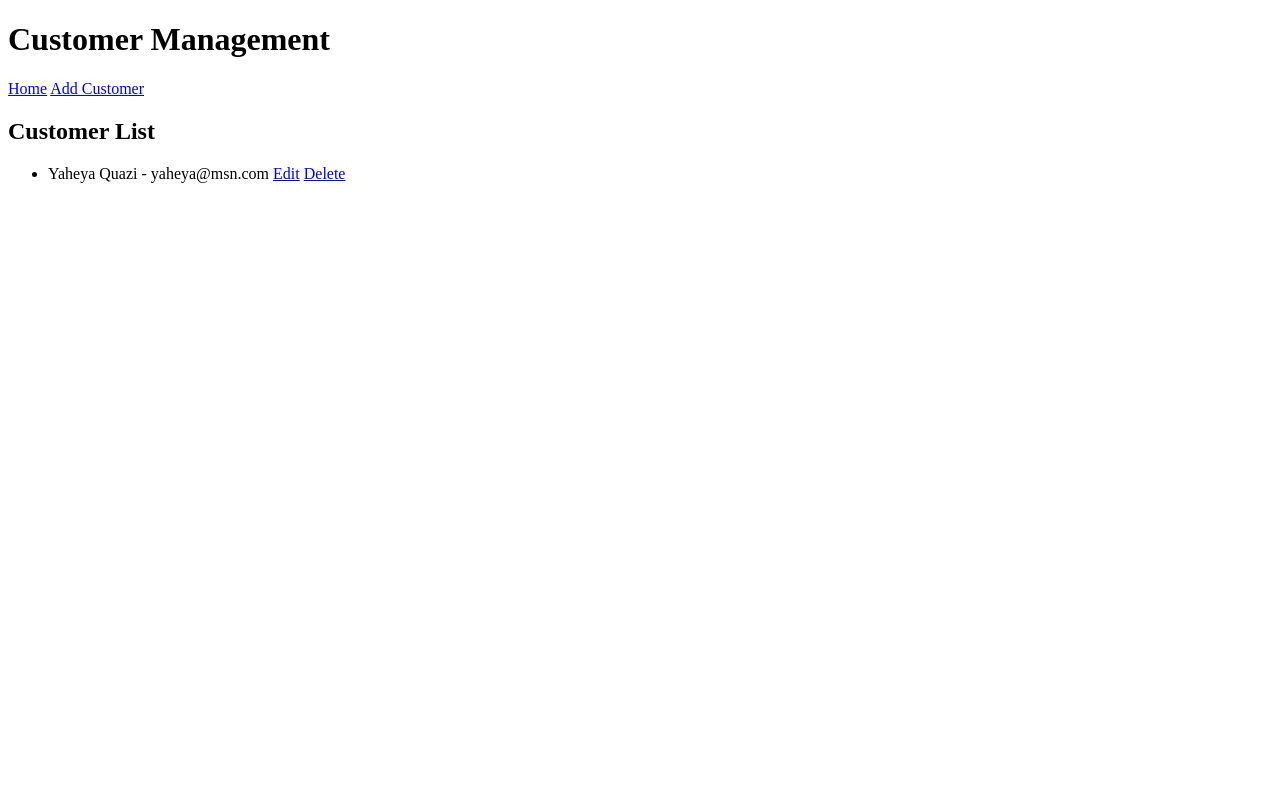
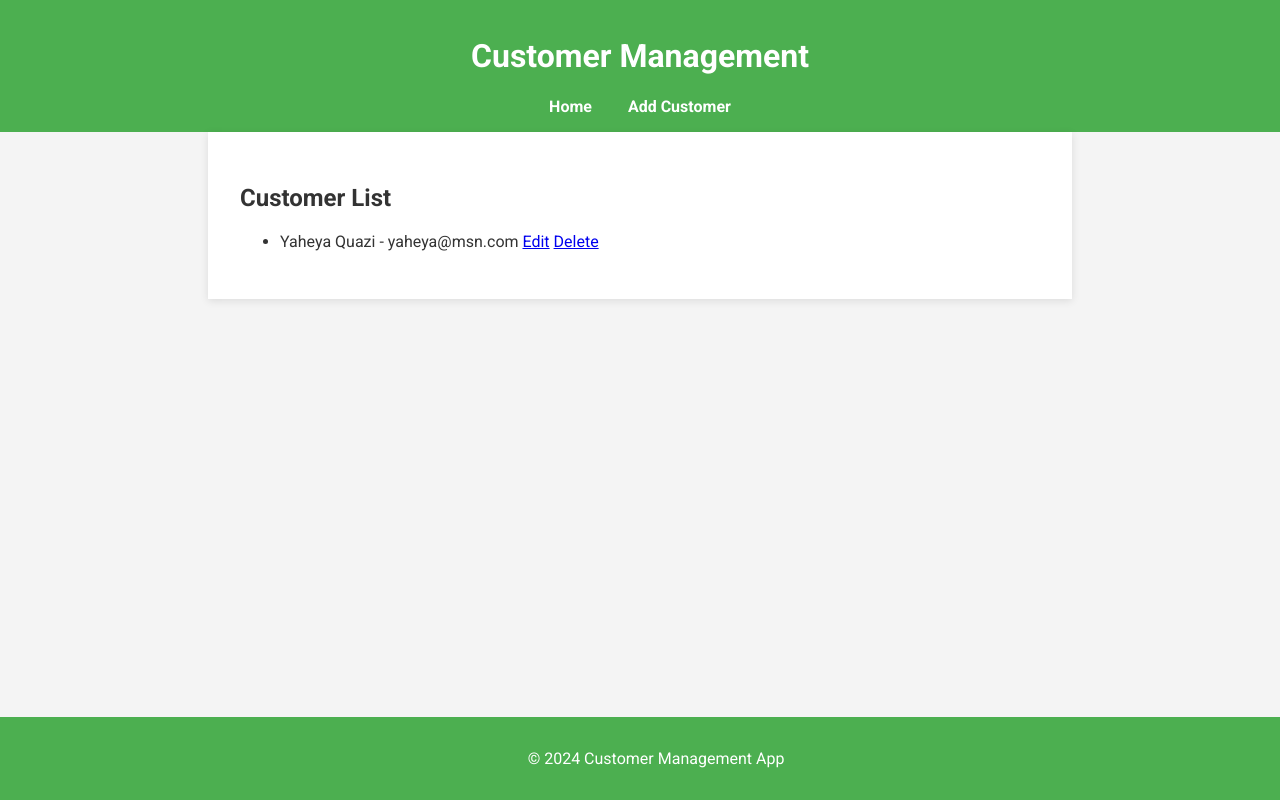
Before and after one commit to zaynabquazi/SQLite, a Flask app: page / in a window 1280 px wide. Run offline with Flask 3, Linux system fonts and the light colour scheme.

Commit message:
Modernize UI

```diff
--- a/flask_crud_app/templates/base.html
+++ b/flask_crud_app/templates/base.html
@@ -3,7 +3,67 @@
 <head>
     <meta charset="UTF-8">
     <meta name="viewport" content="width=device-width, initial-scale=1.0">
-    <title>Customer CRUD</title>
+    <title>Customer Management</title>
+    <link href="https://fonts.googleapis.com/css2?family=Roboto:wght@400;700&display=swap" rel="stylesheet">
+    <style>
+        body {
+            font-family: 'Roboto', sans-serif;
+            margin: 0;
+            padding: 0;
+            background-color: #f4f4f4;
+            color: #333;
+        }
+        header {
+            background-color: #4CAF50;
+            color: white;
+            padding: 1rem;
+            text-align: center;
+        }
+        nav a {
+            color: white;
+            margin: 0 1rem;
+            text-decoration: none;
+            font-weight: bold;
+        }
+        main {
+            padding: 2rem;
+            max-width: 800px;
+            margin: auto;
+            background: white;
+            box-shadow: 0 2px 8px rgba(0, 0, 0, 0.1);
+        }
+        footer {
+            background-color: #4CAF50;
+            color: white;
+            text-align: center;
+            padding: 1rem;
+            position: fixed;
+            width: 100%;
+            bottom: 0;
+        }
+        button {
+            background-color: #4CAF50;
+            color: white;
+            border: none;
+            padding: 0.5rem 1rem;
+            cursor: pointer;
+        }
+        button:hover {
+            background-color: #45a049;
+        }
+        label {
+            display: block;
+            margin: 1rem 0 0.5rem;
+            font-weight: bold;
+        }
+        input[type="text"], input[type="email"] {
+            width: 100%;
+            padding: 0.5rem;
+            margin-bottom: 1rem;
+            border: 1px solid #ccc;
+            border-radius: 4px;
+        }
+    </style>
 </head>
 <body>
     <header>
@@ -16,5 +76,8 @@
     <main>
         {% block content %}{% endblock %}
     </main>
+    <footer>
+        <p>&copy; 2024 Customer Management App</p>
+    </footer>
 </body>
 </html>
--- a/flask_crud_app/templates/create_customer.html
+++ b/flask_crud_app/templates/create_customer.html
@@ -1,14 +1,16 @@
 {% extends 'base.html' %}
 
 {% block content %}
+<section>
     <h2>Add Customer</h2>
     <form method="post">
         <label for="name">Name:</label>
         <input type="text" id="name" name="name" required>
-    <br>
+
         <label for="email">Email:</label>
         <input type="email" id="email" name="email" required>
-    <br>
+
         <button type="submit">Add Customer</button>
     </form>
+</section>
 {% endblock %}
--- a/flask_crud_app/templates/index.html
+++ b/flask_crud_app/templates/index.html
@@ -1,6 +1,7 @@
 {% extends 'base.html' %}
 
 {% block content %}
+<section>
     <h2>Customer List</h2>
     <ul>
         {% for customer in customers %}
@@ -11,4 +12,5 @@
         </li>
         {% endfor %}
     </ul>
+</section>
 {% endblock %}
--- a/flask_crud_app/templates/update_customer.html
+++ b/flask_crud_app/templates/update_customer.html
@@ -1,14 +1,16 @@
 {% extends 'base.html' %}
 
 {% block content %}
+<section>
     <h2>Update Customer</h2>
     <form method="post">
         <label for="name">Name:</label>
         <input type="text" id="name" name="name" value="{{ customer.name }}" required>
-    <br>
+
         <label for="email">Email:</label>
         <input type="email" id="email" name="email" value="{{ customer.email }}" required>
-    <br>
+
         <button type="submit">Update Customer</button>
     </form>
+</section>
 {% endblock %}
```
Also changed, not shown: flask_crud_app/instance/customer.db. Lines whose indentation alone changed are shown as unchanged.
